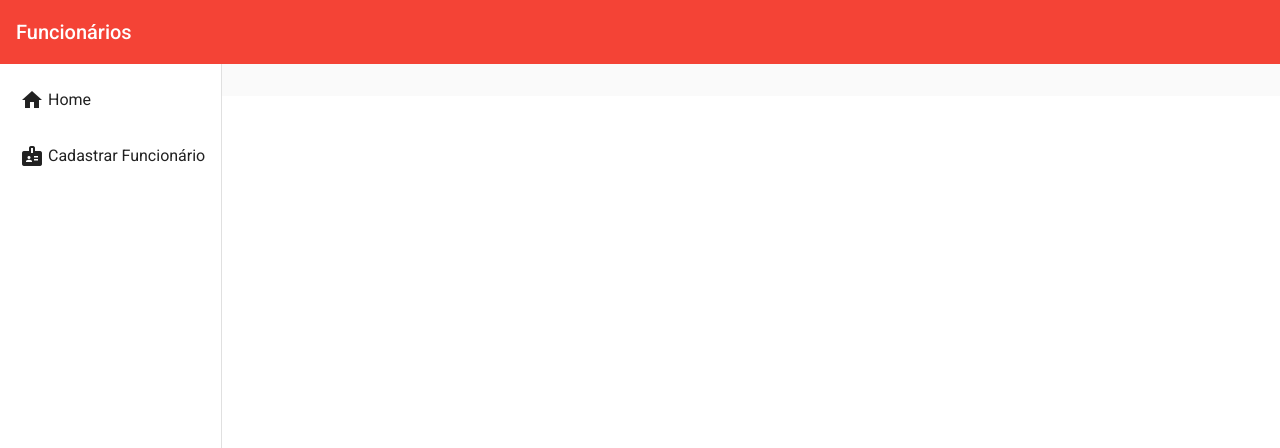
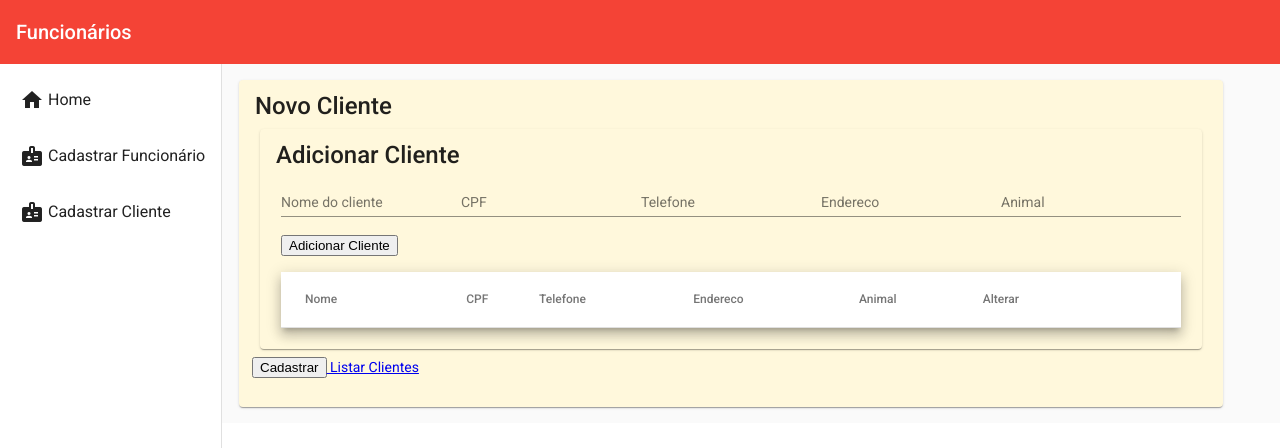
Before and after one commit to danielduartedasilva/GerenciamentoPetshop, an Angular app in the folder FRONT/: page /cliente/cadastrar in a window 1280 px wide. Before the commit this address led to /. Shown: the top 448 px of the page. Built offline with nearby package versions, Linux system fonts and the light colour scheme.

Commit message:
criado tela cliente

```diff
--- a/FRONT/src/app/app.module.ts
+++ b/FRONT/src/app/app.module.ts
@@ -10,6 +10,7 @@ import { MatFormFieldModule } from '@angular/material/form-field';
 import {MatIconModule} from '@angular/material/icon';
 import { MatCardModule } from '@angular/material/card';
 import {MatTableModule} from '@angular/material/table';
+import { MatInputModule } from '@angular/material/input';
 
 import { AppComponent } from './app.component';
 import { FuncionarioListarComponent } from './components/views/funcionario/listar/listar.component';
@@ -20,6 +21,7 @@ import { ContentComponent } from './components/template/content/content.componen
 import { ClienteListarComponent } from '../app/components/views/cliente/listar/listar.component';
 import { CadastrarClienteComponent } from '../app/components/views/cliente/cadastrar/cadastrar.component';
 import { CadastrarAnimalComponent } from './components/views/animal/cadastrar/cadastrar.component';
+import { MatSnackBarModule } from '@angular/material/snack-bar';
 
 
 
@@ -47,8 +49,10 @@ import { CadastrarAnimalComponent } from './components/views/animal/cadastrar/ca
     MatListModule,
     MatIconModule,
     MatFormFieldModule,
+    MatInputModule,
     MatCardModule,
-    MatTableModule
+    MatTableModule,
+    MatSnackBarModule
   ],
   providers: [],
   bootstrap: [AppComponent]
--- a/FRONT/src/app/components/template/content/content.component.html
+++ b/FRONT/src/app/components/template/content/content.component.html
@@ -9,6 +9,10 @@
                 <mat-icon class="material-icons-outlined" mat-list-icon>badge</mat-icon>
                 <span>Cadastrar Funcionário</span>
             </a>
+            <a mat-list-item routerLink="/cliente/cadastrar">
+                <mat-icon class="material-icons-outlined" mat-list-icon>badge</mat-icon>
+                <span>Cadastrar Cliente</span>
+            </a>
         </mat-nav-list>
     </mat-sidenav>
     <mat-sidenav-content>
--- a/FRONT/src/app/components/views/cliente/cadastrar/cadastrar.component.css
+++ b/FRONT/src/app/components/views/cliente/cadastrar/cadastrar.component.css
@@ -0,0 +1,26 @@
+mat-card {
+    background-color: cornsilk;
+    width: max-content;
+}
+
+mat-card-content {
+    padding: 5px;
+}
+
+mat-grid-tile {
+    width: 100%;
+}
+
+table {
+    margin-top: 16px;
+    width: 100%;
+}
+
+.mat-button {
+    margin-left: 5px;
+    height: 40px;
+}
+
+.mat-button:hover {
+    text-decoration: underline;
+}
--- a/FRONT/src/app/components/views/cliente/cadastrar/cadastrar.component.html
+++ b/FRONT/src/app/components/views/cliente/cadastrar/cadastrar.component.html
@@ -1 +1,102 @@
-<p>cadastrar works!</p>
+<mat-card>
+    <mat-card-title> Novo Cliente </mat-card-title>
+    <mat-card-content>
+
+        <div class="debito-credito">
+            <div class="credito">
+                <mat-card>
+                    <mat-card-title> Adicionar Cliente </mat-card-title>
+                    <mat-card-content>
+                        <div class="conteudo-credito">
+                            <input matInput placeholder="ID" type="text" [hidden]="true" name="data"
+                                [(ngModel)]="idCliente" />
+                            <mat-form-field>
+                                <mat-label for="data">Nome do cliente</mat-label>
+                                <input matInput placeholder="Cliente" type="text" name="data"
+                                    [(ngModel)]="nomeCliente" />
+                            </mat-form-field>
+
+                            <mat-form-field>
+                                <mat-label for="data">CPF</mat-label>
+                                <input matInput placeholder="Cpf" type="text" name="data" [(ngModel)]="cpfCliente" />
+                            </mat-form-field>
+
+                            <mat-form-field>
+                                <mat-label for="data">Telefone</mat-label>
+                                <input matInput placeholder="Telefone" type="text" name="data"
+                                    [(ngModel)]="telefoneCliente" />
+                            </mat-form-field>
+
+                            <mat-form-field>
+                                <mat-label for="data">Endereco</mat-label>
+                                <input matInput placeholder="Endereco" type="text" name="data"
+                                    [(ngModel)]="enderecoCliente" />
+                            </mat-form-field>
+
+                            <mat-form-field>
+                                <mat-label for="data">Animal</mat-label>
+                                <input matInput placeholder="Animal" type="text" name="data"
+                                    [(ngModel)]="animalCliente" />
+                            </mat-form-field>
+
+                            <div *ngIf="!alterar;else atualizar">
+                                <button mat-button color="primary" (click)="adicionarCliente()">Adicionar
+                                    Cliente
+                                </button>
+                            </div>
+                            <ng-template #atualizar>
+                                <button mat-button color="primary" (click)="atualizarCliente()">Atualizar
+                                    Cliente</button>
+                            </ng-template>
+
+                        </div>
+                        <table mat-table [dataSource]="clientes" class="mat-elevation-z8">
+                            <ng-container matColumnDef="nome">
+                                <th mat-header-cell *matHeaderCellDef>Nome</th>
+                                <td mat-cell *matCellDef="let cliente">{{ cliente.nome }}</td>
+                            </ng-container>
+
+                            <ng-container matColumnDef="cpf">
+                                <th mat-header-cell *matHeaderCellDef>CPF</th>
+                                <td mat-cell *matCellDef="let cliente">{{ cliente.cpf }}</td>
+                            </ng-container>
+
+                            <ng-container matColumnDef="telefone">
+                                <th mat-header-cell *matHeaderCellDef>Telefone</th>
+                                <td mat-cell *matCellDef="let cliente">{{ cliente.telefone }}</td>
+                            </ng-container>
+
+                            <ng-container matColumnDef="endereco">
+                                <th mat-header-cell *matHeaderCellDef>Endereco</th>
+                                <td mat-cell *matCellDef="let cliente">{{ cliente.endereco }}</td>
+                            </ng-container>
+
+                            <ng-container matColumnDef="animal">
+                                <th mat-header-cell *matHeaderCellDef>Animal</th>
+                                <td mat-cell *matCellDef="let cliente">{{ cliente.animal }}</td>
+                            </ng-container>
+
+                            <ng-container matColumnDef="editar">
+                                <th mat-header-cell *matHeaderCellDef>Alterar</th>
+                                <td mat-cell *matCellDef="let cliente">
+                                    <button (click)="alterarCliente(cliente)" mat-stroked-button color="accent">
+                                        <span class="material-icons"> edit </span>
+                                    </button>
+                                </td>
+                            </ng-container>
+
+                            <tr mat-header-row *matHeaderRowDef="colunasCliente"></tr>
+                            <tr mat-row *matRowDef="let row; columns: colunasCliente"></tr>
+                        </table>
+                    </mat-card-content>
+                </mat-card>
+            </div>
+        </div>
+
+        <mat-card-actions>
+            <button mat-raised-button color="warn" (click)="cadastrar()" [disabled]="alterar">Cadastrar</button>
+            <a mat-stroked-button routerLink=""> Listar Clientes </a>
+        </mat-card-actions>
+
+    </mat-card-content>
+</mat-card>
--- a/FRONT/src/app/components/views/cliente/cadastrar/cadastrar.component.ts
+++ b/FRONT/src/app/components/views/cliente/cadastrar/cadastrar.component.ts
@@ -1,15 +1,72 @@
 import { Component, OnInit } from '@angular/core';
+import { MatTableDataSource } from '@angular/material/table';
+import { Cliente } from 'src/app/models/Cliente';
+import { ClienteService } from 'src/app/services/cliente.service';
 
+import { MatSnackBar } from "@angular/material/snack-bar";
+import { Router } from '@angular/router';
 @Component({
   selector: 'app-cadastrar',
   templateUrl: './cadastrar.component.html',
   styleUrls: ['./cadastrar.component.css']
 })
 export class CadastrarClienteComponent implements OnInit {
+  colunasCliente = ["nome", "cpf", "telefone","endereco","animal","editar"];
 
-  constructor() { }
+  alterar: boolean = false;
+  clienteTemp: Cliente = new Cliente();
+
+  idCliente!: string;
+  nomeCliente!: string;
+  cpfCliente!: string;
+  telefoneCliente!: string;
+  enderecoCliente!: string;
+  animalCliente!: string;
+
+  clientes = new MatTableDataSource<Cliente>();
+
+  constructor(
+    private service:ClienteService,
+    private router: Router,
+    private snack: MatSnackBar
+  )
+  { }
 
   ngOnInit(): void {
   }
 
+  cadastrar(): void {
+    this.alterar = false;
+    let cliente = new Cliente();
+    cliente.nome = this.nomeCliente;
+    cliente.cpf = this.cpfCliente;
+    cliente.telefone = this.telefoneCliente;
+    cliente.endereco = this.enderecoCliente;
+
+    //precisa ser revisto para quanto estiver com muitos animais
+    cliente.animal.forEach(el =>{
+      el._id = this.animalCliente;
+    });
+
+    this.service.cadastrar(cliente).subscribe(cliente => {
+      this.snack.open("Cliente cadastrado", "Cliente", {
+        duration: 3000,
+        horizontalPosition: "right",
+        verticalPosition: "top",
+      });
+      this.router.navigate([""]);
+    });
+  }
+
+  adicionarCliente(){
+
+  }
+  atualizarCliente(){
+
+  }
+  alterarCliente(cliente:Cliente){
+
+  }
+
+
 }
--- a/FRONT/src/app/components/views/cliente/listar/listar.component.css
+++ b/FRONT/src/app/components/views/cliente/listar/listar.component.css
@@ -0,0 +1,8 @@
+table {
+    margin-top: 16px;
+    width: 100%;
+}
+
+mat-icon{
+    margin-right: 8px;
+}
--- a/FRONT/src/app/components/views/cliente/listar/listar.component.ts
+++ b/FRONT/src/app/components/views/cliente/listar/listar.component.ts
@@ -1,6 +1,7 @@
 import { Component, OnInit } from '@angular/core';
 import { MatTableDataSource } from '@angular/material/table';
 import { Cliente } from 'src/app/models/Cliente';
+import { ClienteService } from 'src/app/services/cliente.service';
 
 @Component({
   selector: 'app-listar',
@@ -9,11 +10,14 @@ import { Cliente } from 'src/app/models/Cliente';
 })
 export class ClienteListarComponent implements OnInit {
   clientes!: MatTableDataSource<Cliente>;
-  clientesColunas: string[] = ['id'];
+  clientesColunas: string[] = ['id','nome','cpf','telefone','endereco','animal','criadoEm'];
 
-  constructor() { }
+  constructor(private service: ClienteService,/*private router: Router*/) { }
 
   ngOnInit(): void {
+    this.service.listar().subscribe(clientes =>{
+      this.clientes = new MatTableDataSource<Cliente>(clientes);
+    });
   }
 
 }
--- a/FRONT/src/app/models/Cliente.ts
+++ b/FRONT/src/app/models/Cliente.ts
@@ -1,10 +1,12 @@
+import { Animal } from "./Animal";
+
 export class Cliente{
     _id?: string;
     nome!: string;
     cpf!: string;
     telefone!: string;
     endereco!: string;
-    animal!: string;
+    animal!: Animal[];
     createdAt?: Date;
     updateAt?: Date;
 }
```
Also changed, not shown: FRONT/src/app/app-routing.module.ts (+10 -0 lines). Lines whose indentation alone changed are shown as unchanged.
